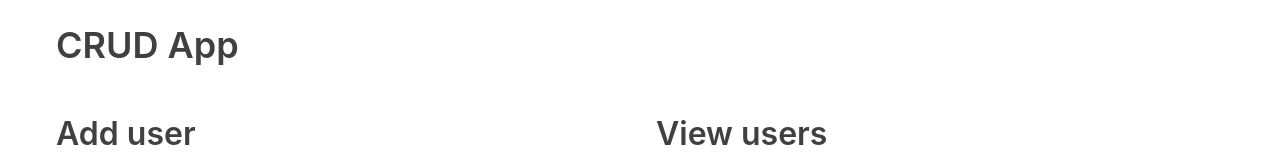
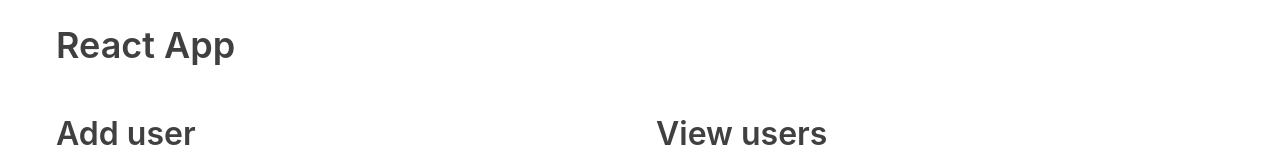
Before and after one commit to je-moore/react-workshop, a React (Create React App) app: page / in a window 1280 px wide. Shown: the top 160 px of the page. Built offline with nearby package versions, Linux system fonts and the light colour scheme.

Commit message:
update readme

```diff
--- a/src/App.js
+++ b/src/App.js
@@ -35,7 +35,7 @@ const App = () => {
 
   return (
     <div className="container">
-      <h1>CRUD App</h1>
+      <h1>React App</h1>
       <div className="flex-row">
         <div className="flex-large">
           {editing ? (
```
Also changed, not shown: 1 other file (tests, documents, lock files or other folders).
